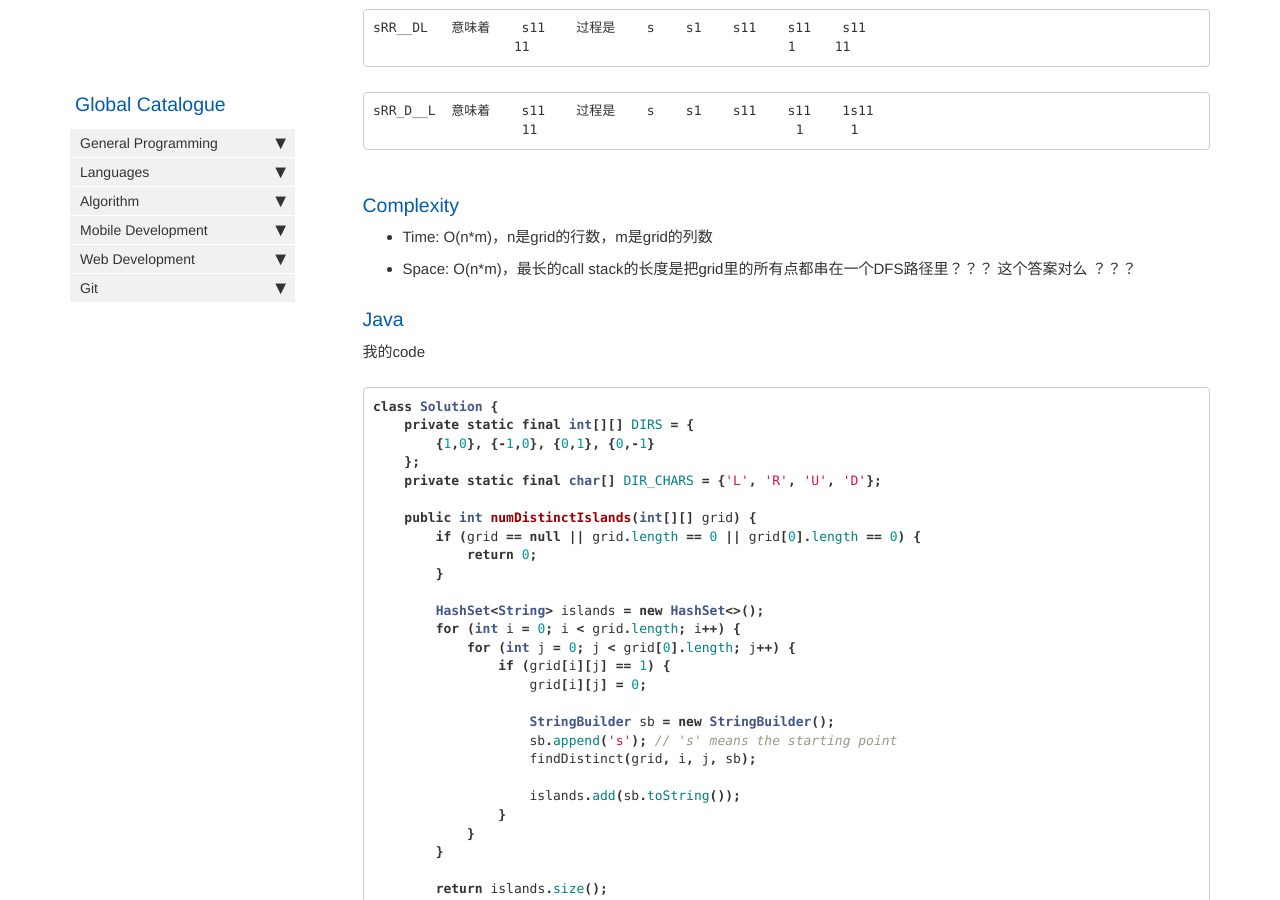
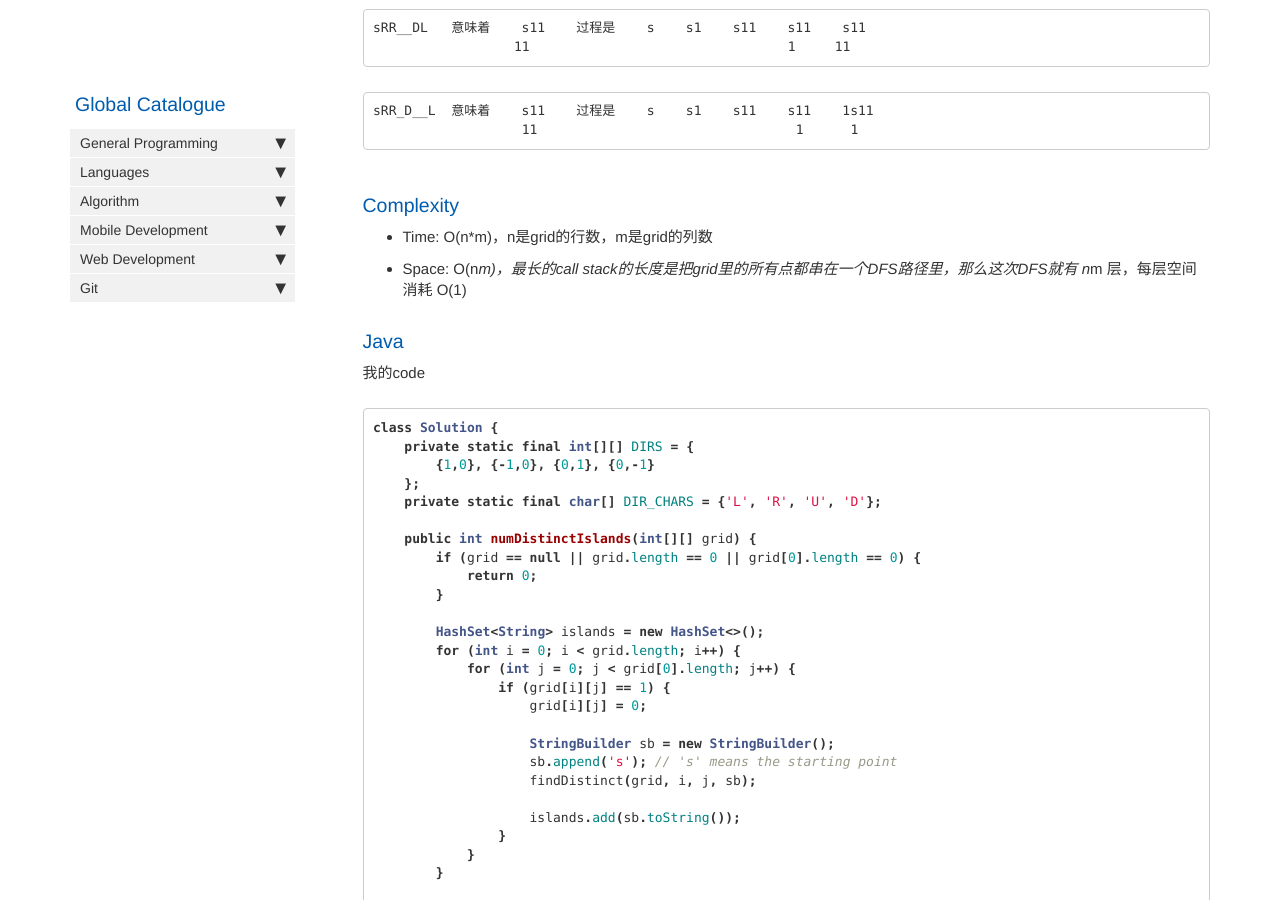
Before and after one commit to HungryOrc/hungryorc.github.io, a Jekyll site: the page built from pages/algorithm/algorithm_number_of_distinct_islands.md, in a window 1280 px wide and 900 px high, scrolled down 1257 px. Built offline with Jekyll 4.4.1, drawn with Linux system fonts in a browser that asks for light colours; nearby versions of some CDN libraries; comment, search, counter and statistics services are not loaded.

Commit message:
Update algorithm_number_of_distinct_islands.md

```diff
--- a/pages/algorithm/algorithm_number_of_distinct_islands.md
+++ b/pages/algorithm/algorithm_number_of_distinct_islands.md
@@ -60,7 +60,7 @@ sRR_D__L  意味着    s11    过程是    s    s1    s11    s11    1s11
 
 ### Complexity
 * Time: O(n*m)，n是grid的行数，m是grid的列数
-* Space: O(n*m)，最长的call stack的长度是把grid里的所有点都串在一个DFS路径里？？？ 这个答案对么 ？？？
+* Space: O(n*m)，最长的call stack的长度是把grid里的所有点都串在一个DFS路径里，那么这次DFS就有 n*m 层，每层空间消耗 O(1)
 
 ### Java
 我的code
```
